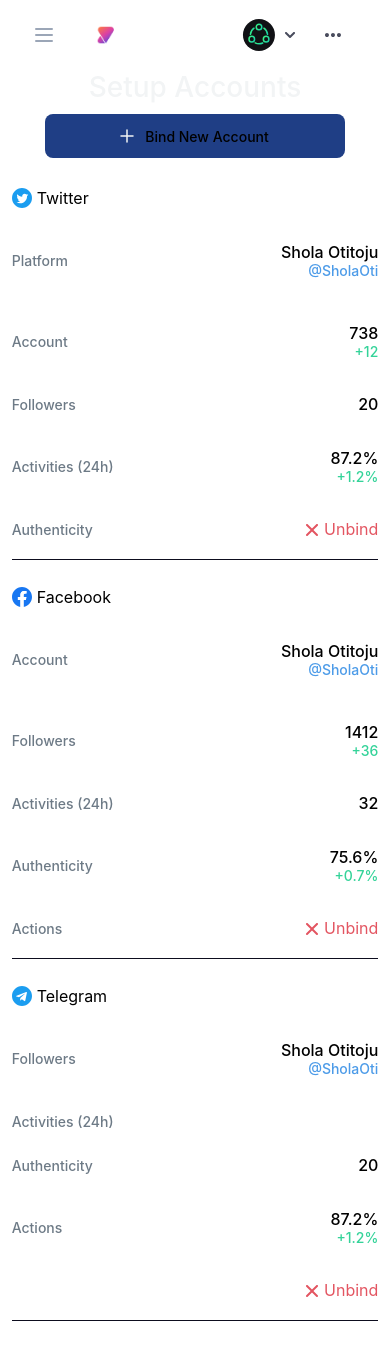
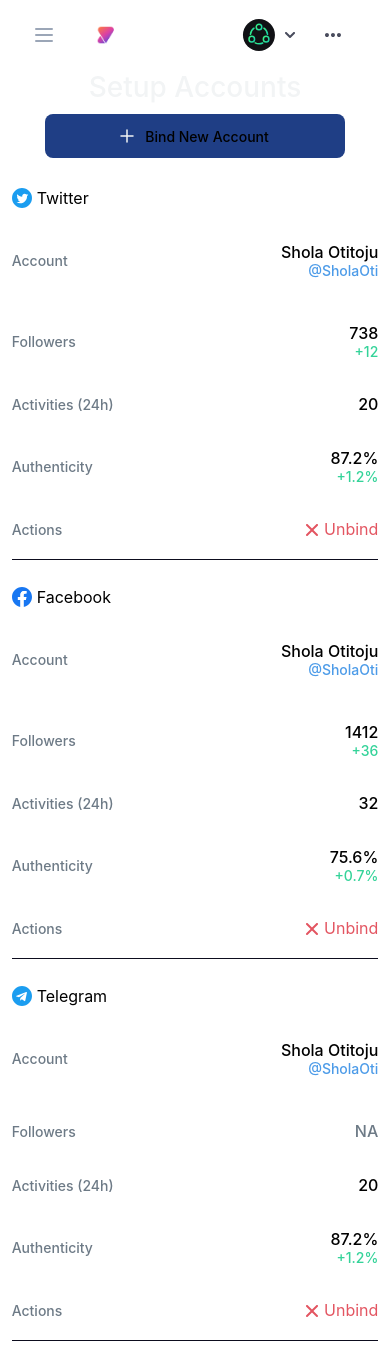
Before and after one commit to SteffQing/Engage2Earn, a Next.js app: page / in a window 390 px wide. Built offline with nearby package versions, Linux system fonts and the light colour scheme; what wagmi would draw is missing.

Commit message:
Update DataContainers headers for mobile view

```diff
--- a/components/SetupAccounts/DataContainer.js
+++ b/components/SetupAccounts/DataContainer.js
@@ -20,32 +20,36 @@
               </span>
             </div>
             <div>
-              <P content={headers[i]} />
+              <P content="account" />
               <div>
                 <H1 content={value.account} />
                 <P content={value.username} style={{ color: "#4C9BE8" }} />
               </div>
             </div>
             <div>
-              <P content={headers[i + 1]} />
+              <P content="followers" />
               <div>
-                <H1 content={value.followers} />
+                {value.followers ? (
+                  <H1 content={value.followers} />
+                ) : (
+                  <H1 content="NA" style={{ color: "#6d7a86" }} />
+                )}
                 <P content={value.followersInc} />
               </div>
             </div>
             <div>
-              <P content={headers[i + 2]} />
+              <P content="activities (24h)" />
               <H1 content={value.activities} />
             </div>
             <div>
-              <P content={headers[i + 3]} />
+              <P content="authenticity" />
               <div>
                 <H1 content={value.authenticity} />
                 <P content={value.authenticityInc} />
               </div>
             </div>
             <div>
-              <P content={headers[i + 4]} />
+              <P content="actions" />
               {value.bound ? (
                 <span className={styles.bind}>
                   <Close /> Unbind
```
